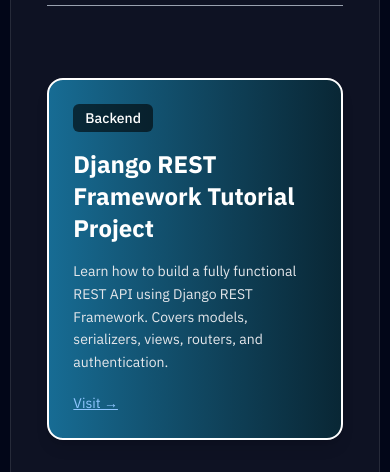
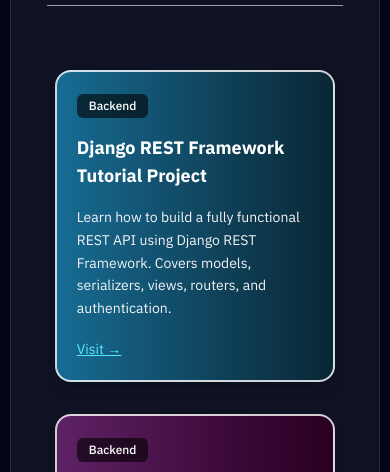
Before and after one commit to TarequeMahmud/portfolio, a Next.js app: page /resources in a window 390 px wide. Shown: the part 372-844 px from the top of the page. Built offline with nearby package versions, Linux system fonts and the light colour scheme.

Commit message:
feat: update resource card component with responsive design

```diff
--- a/src/app/resources/page.tsx
+++ b/src/app/resources/page.tsx
@@ -1,13 +1,21 @@
 "use client";
 
 import PageWrapper from "@/components/PageWrapper";
-import ResourceCard from "@/components/ResourcCard";
+import ResourceCard from "@/components/ResourceCard";
 import resources from "@/data/resources.json";
 
 const Page = () => {
   return (
     <PageWrapper title="READABLE RESOURCES">
-      <div className="my-12 h-full w-full flex flex-wrap gap-8 justify-center">
+      <div
+        className="
+          my-10
+          w-[95%] sm:w-[90%] md:w-[85%]
+          grid grid-cols-1 sm:grid-cols-2 lg:grid-cols-3
+          gap-8
+          place-items-center
+        "
+      >
         {resources.map((res) => (
           <ResourceCard key={res.id} resource={res} />
         ))}
--- a/src/components/ResourcCard.tsx
+++ /dev/null
@@ -1,41 +0,0 @@
-type Resource = {
-  id: number;
-  title: string;
-  description: string;
-  link: string;
-  category: string;
-  gradient: string;
-};
-
-const ResourceCard = ({ resource }: { resource: Resource }) => {
-  return (
-    <div
-      className={`w-full max-w-3xl bg-gradient-to-r ${resource.gradient} rounded-2xl border-2 border-[#ffffff] shadow-lg cursor-pointer hover:scale-[1.02] transition-transform overflow-hidden p-6 space-y-4`}
-    >
-      {/* Category */}
-      <span className="inline-block px-3 py-1 text-sm font-medium bg-black/60 text-white rounded-md">
-        {resource.category}
-      </span>
-
-      {/* Title */}
-      <h2 className="text-2xl font-bold text-white">{resource.title}</h2>
-
-      {/* Description */}
-      <p className="text-gray-200 text-sm leading-relaxed">
-        {resource.description}
-      </p>
-
-      {/* Link */}
-      <a
-        href={resource.link}
-        target="_blank"
-        rel="noopener noreferrer"
-        className="text-blue-300 underline text-sm"
-      >
-        Visit →
-      </a>
-    </div>
-  );
-};
-
-export default ResourceCard;
--- /dev/null
+++ b/src/components/ResourceCard.tsx
@@ -0,0 +1,50 @@
+type Resource = {
+  id: number;
+  title: string;
+  description: string;
+  link: string;
+  category: string;
+  gradient: string;
+};
+
+const ResourceCard = ({ resource }: { resource: Resource }) => {
+  return (
+    <div
+      className={`
+        w-full max-w-[420px]
+        bg-linear-to-r ${resource.gradient}
+        rounded-2xl border-2 border-white/80 shadow-lg
+        hover:scale-[1.02] transition-transform
+        overflow-hidden p-5 sm:p-6 space-y-4
+        text-white
+      `}
+    >
+      {/* Category */}
+      <span className="inline-block px-3 py-1 text-xs sm:text-sm font-medium bg-black/60 rounded-md">
+        {resource.category}
+      </span>
+
+      {/* Title */}
+      <h2 className="text-lg sm:text-xl md:text-2xl font-bold">
+        {resource.title}
+      </h2>
+
+      {/* Description */}
+      <p className="text-gray-100 text-sm sm:text-base leading-relaxed">
+        {resource.description}
+      </p>
+
+      {/* Link */}
+      <a
+        href={resource.link}
+        target="_blank"
+        rel="noopener noreferrer"
+        className="inline-block text-cyan-300 underline text-sm sm:text-base hover:text-cyan-400 transition-colors"
+      >
+        Visit →
+      </a>
+    </div>
+  );
+};
+
+export default ResourceCard;
```
